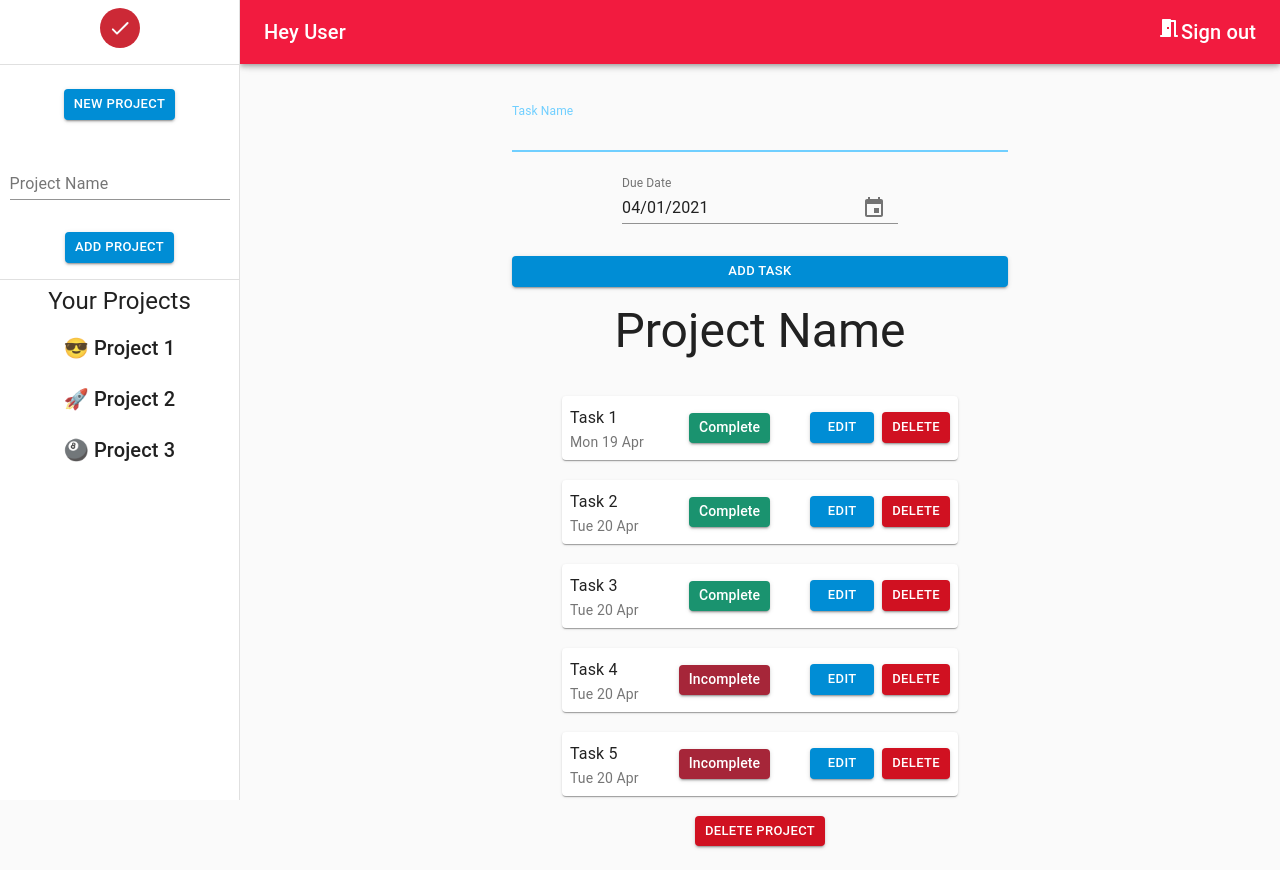
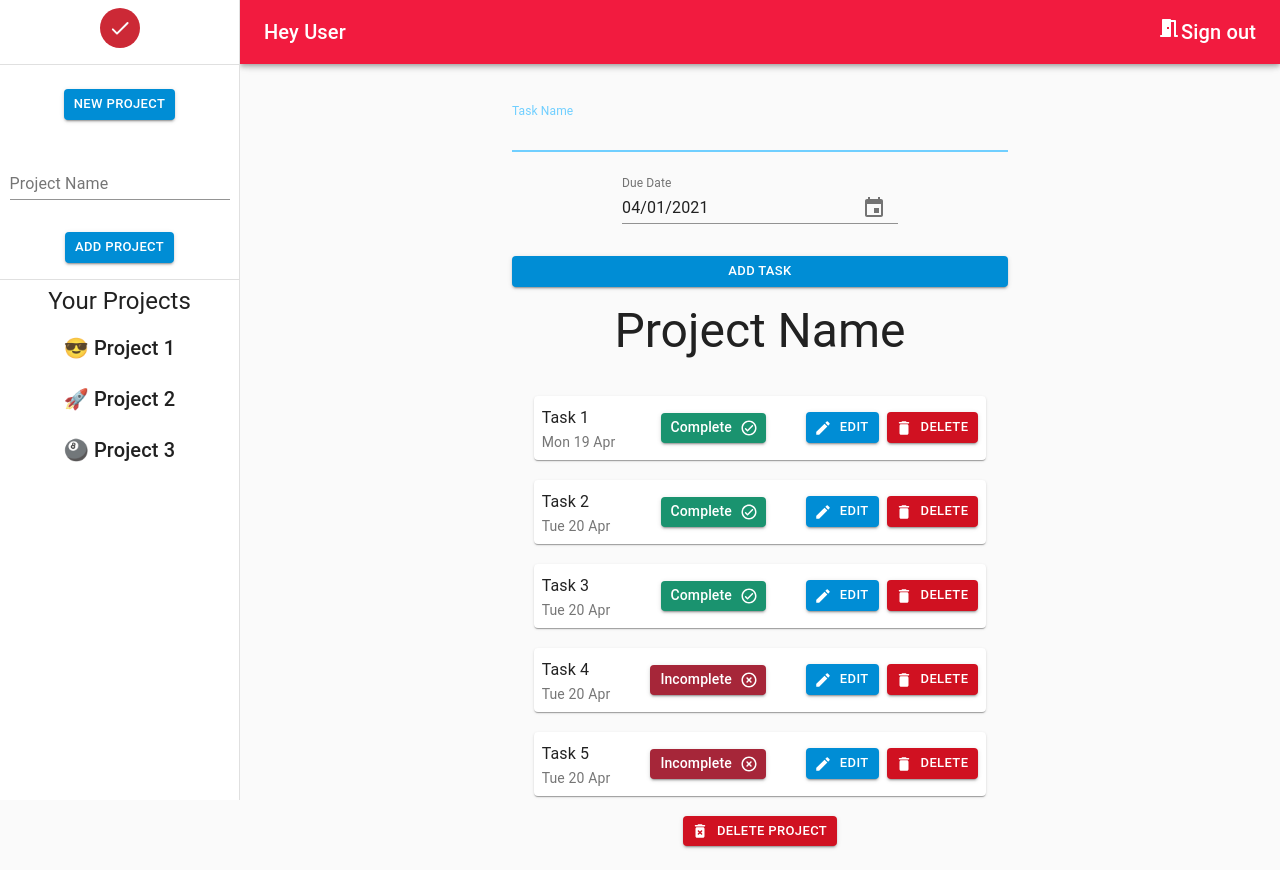
Before and after one commit to JaimeSolisS/ReactTodoList, a React (Create React App) app in the folder client/: page /projects in a window 1280 px wide. Built offline with nearby package versions, Linux system fonts and the light colour scheme.

Commit message:
add icons to task buttons

```diff
--- a/client/src/components/tasks/Task.js
+++ b/client/src/components/tasks/Task.js
@@ -4,6 +4,10 @@ import { makeStyles } from "@material-ui/core/styles";
 import Grid from "@material-ui/core/Grid";
 import Typography from "@material-ui/core/Typography";
 import Button from "@material-ui/core/Button";
+import DeleteRoundedIcon from "@material-ui/icons/DeleteRounded";
+import CreateRoundedIcon from "@material-ui/icons/CreateRounded";
+import CheckCircleOutlineRoundedIcon from "@material-ui/icons/CheckCircleOutlineRounded";
+import HighlightOffRoundedIcon from "@material-ui/icons/HighlightOffRounded";
 
 const useStyles = makeStyles((theme) => ({
   paper: {
@@ -77,6 +81,7 @@ const Task = ({ task }) => {
               variant="contained"
               className={classes.complete}
               style={{ textTransform: "none" }}
+              endIcon={<CheckCircleOutlineRoundedIcon />}
             >
               <Typography variant="subtitle2"> Complete</Typography>
             </Button>
@@ -88,6 +93,7 @@ const Task = ({ task }) => {
               variant="contained"
               className={classes.incomplete}
               style={{ textTransform: "none" }}
+              endIcon={<HighlightOffRoundedIcon />}
             >
               <Typography variant="subtitle2"> Incomplete</Typography>
             </Button>
@@ -108,6 +114,7 @@ const Task = ({ task }) => {
                 size="small"
                 variant="contained"
                 className={classes.edit}
+                startIcon={<CreateRoundedIcon />}
               >
                 Edit
               </Button>
@@ -120,6 +127,7 @@ const Task = ({ task }) => {
                 size="small"
                 variant="contained"
                 className={classes.delete}
+                startIcon={<DeleteRoundedIcon />}
               >
                 Delete
               </Button>
--- a/client/src/components/tasks/TaskList.js
+++ b/client/src/components/tasks/TaskList.js
@@ -4,6 +4,8 @@ import Grid from "@material-ui/core/Grid";
 import Button from "@material-ui/core/Button";
 import { makeStyles } from "@material-ui/core/styles";
 import Typography from "@material-ui/core/Typography";
+import DeleteForeverRoundedIcon from "@material-ui/icons/DeleteForeverRounded";
+
 const useStyles = makeStyles((theme) => ({
   delete: {
     background:
@@ -58,6 +60,7 @@ const TaskList = () => {
             size="small"
             variant="contained"
             className={classes.delete}
+            startIcon={<DeleteForeverRoundedIcon />}
           >
             Delete Project
           </Button>
```
